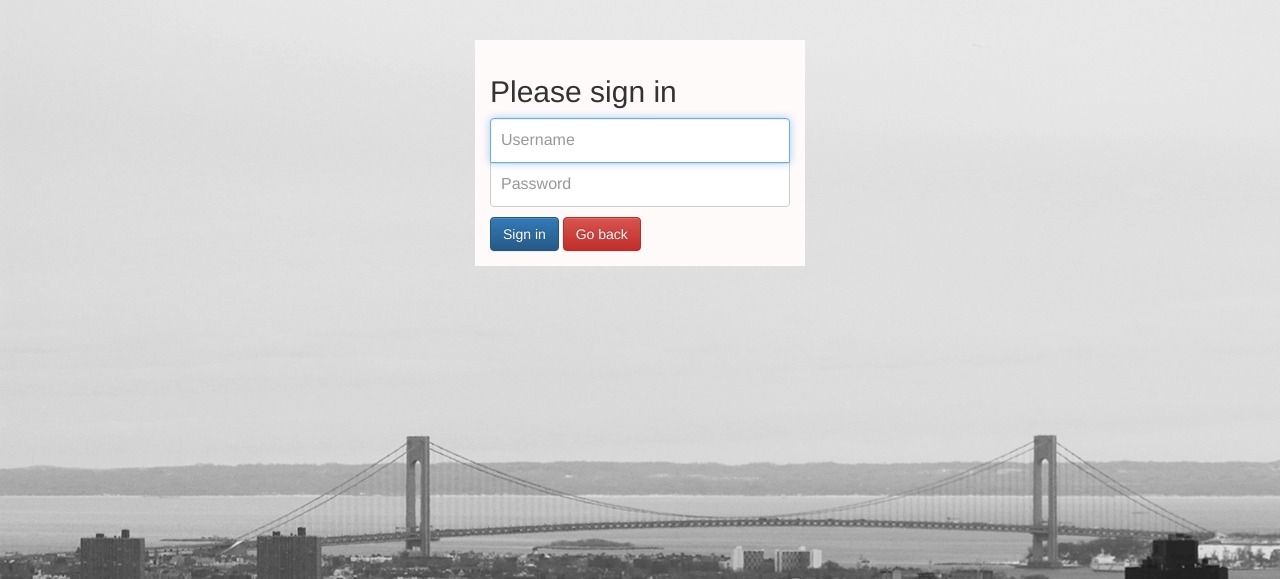
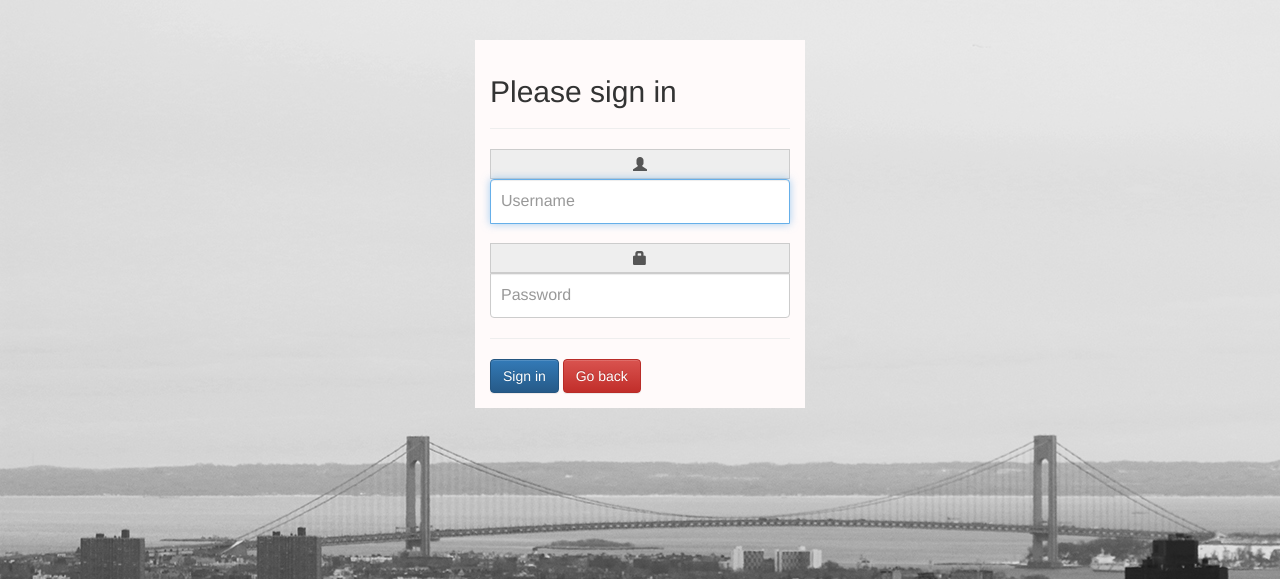
Before and after one commit to CLKarlsen/kvittr, a Django app: page /useraccounts/login in a window 1280 px wide. Shown: the top 579 px of the page. Run offline with Django 3.2, Linux system fonts and the light colour scheme; some libraries are stand-ins or nearby versions.

Commit message:
Added icons to the sing in form, also added horizontal lines to add more space in the form.

```diff
--- a/kvittr/useraccounts/templates/useraccounts/login.html
+++ b/kvittr/useraccounts/templates/useraccounts/login.html
@@ -4,15 +4,23 @@
 	<form class="form-signin" method="POST" action"{% url 'user_login' %}">
 		{% csrf_token %}
 		<h2 class="form-signin-heading">Please sign in</h2>
+		<hr>
 
 		{% if login_failed %}
         <div class="alert alert-danger" role="alert">Login failed. Please try again!</div>
         {% endif %}
 
-		<label for="inputUsername" class="sr-only">Username</label>
+		<span class="input-group-addon"><i class="glyphicon glyphicon-user"></i></span>
+		 <label for="inputUsername" class="sr-only">Username</label>
 		<input type="text" name="username" class="form-control" placeholder="Username" required autofocus>
+
+		<br>
+
+		<span class="input-group-addon"><i class="glyphicon glyphicon-lock"></i></span>
 		<label for="inputPassword" class="sr-only">Password</label>
 		<input type="password" name="password" class="form-control" placeholder="Password" required>
+
+		<hr>
 		<button class="btn btn-primary" type="submit"> Sign in </button>
 		<a href="{% url 'frontpage' %}" class="btn btn-danger">Go back</a>
 	</form>
```
Also changed, not shown: kvittr/db.sqlite3.
